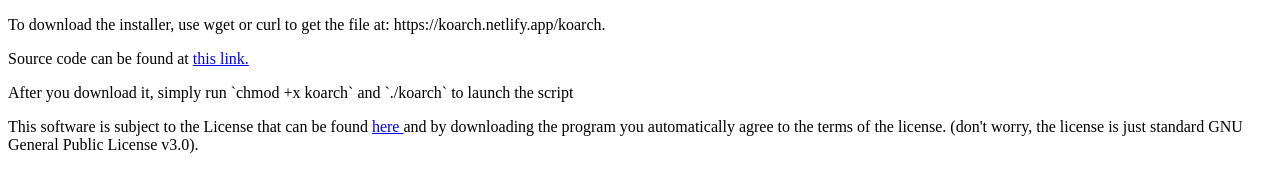
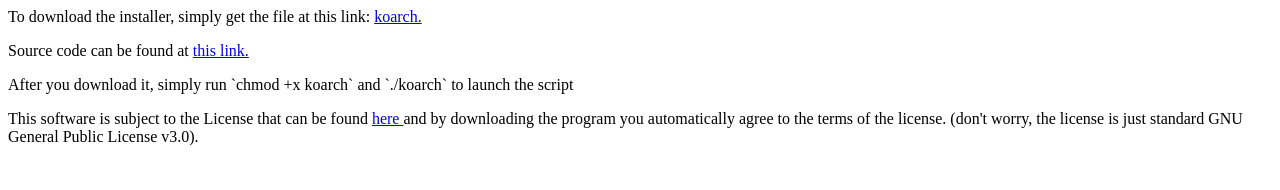
Before and after one commit to KoNickss/koarch, a plain HTML site: page index.html in a window 1280 px wide. Drawn offline with Linux system fonts and the light colour scheme.

Commit message:
fixed webpage

```diff
--- a/index.html
+++ b/index.html
@@ -2,7 +2,9 @@
 <html>
     <title>KoArch Installer</title>
     <body>
-        <p>To download the installer, use wget or curl to get the file at: https://koarch.netlify.app/koarch.</p>
+        To download the installer, simply get the file at this link:
+        <a href=https://koarch.netlify.app/koarch>koarch.</a>
+        <p></p>
         Source code can be found at
         <a href=https://github.com/konickss/koarch> this link.</a>
         <p>After you download it, simply run `chmod +x koarch` and `./koarch` to launch the script</p>
```
